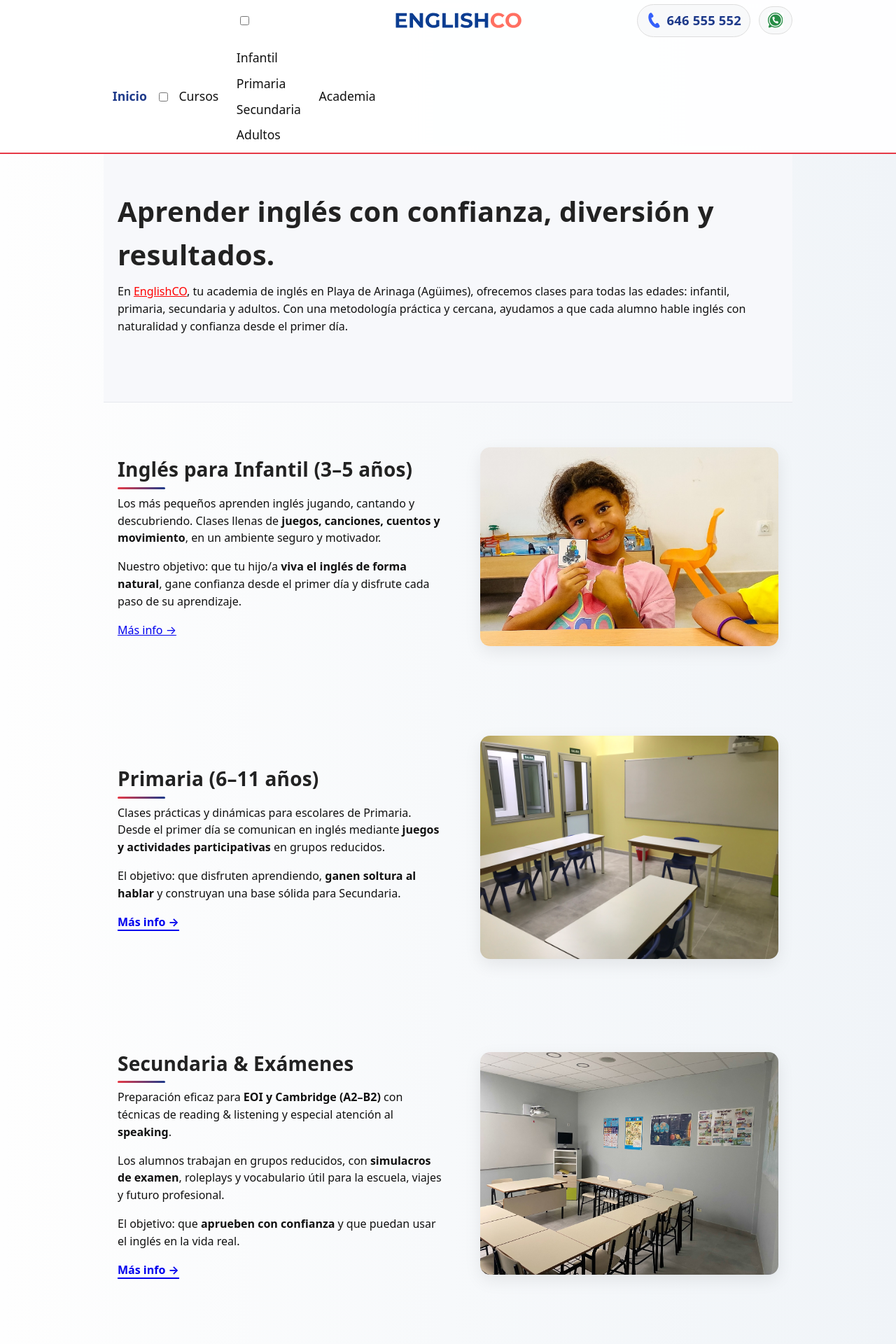
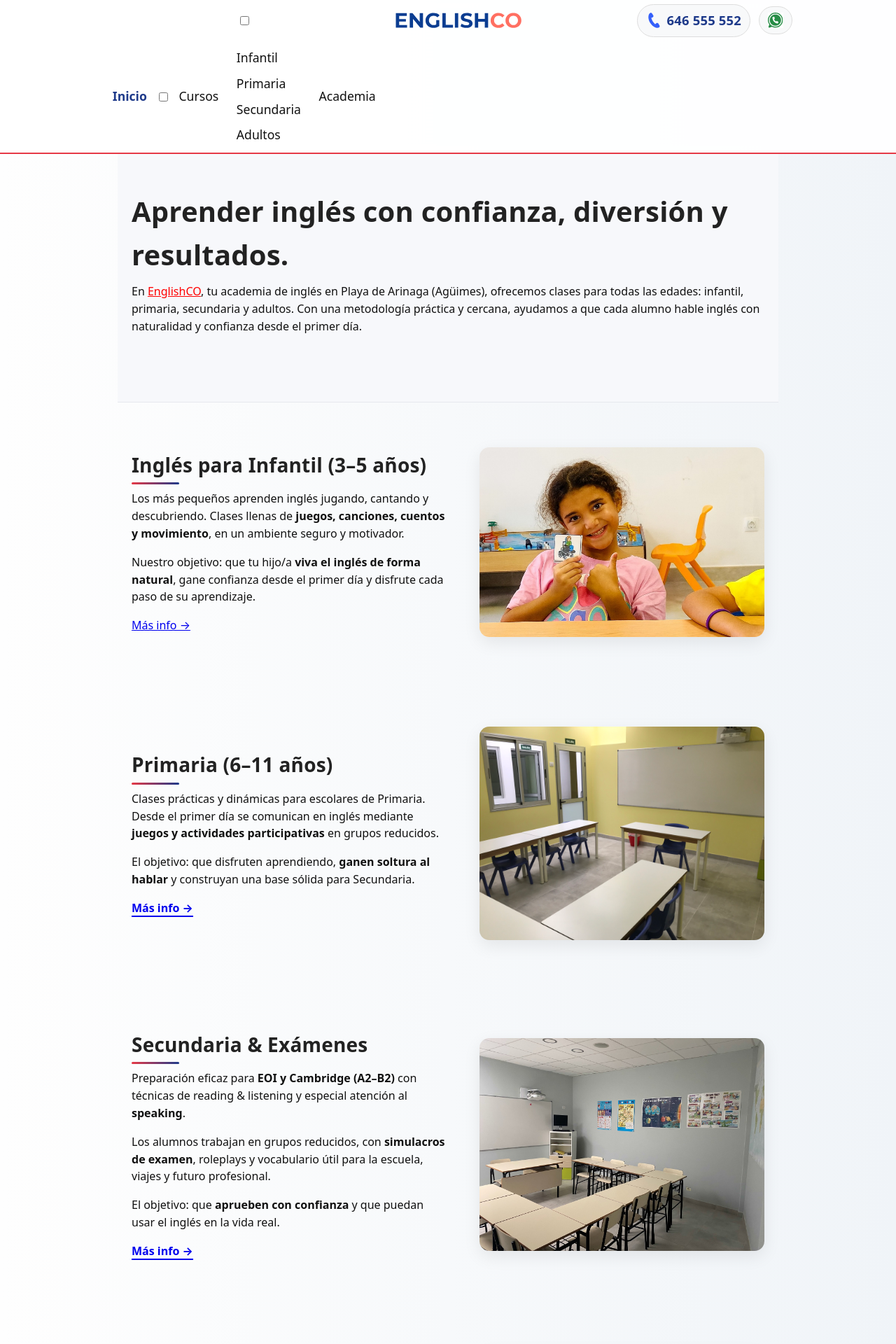
Before and after one commit to dixonbruce/englishco, a Jekyll site: the page built from index.html, in a window 1280 px wide. Shown: the top 1920 px of the page at 70% size. Built offline with Jekyll 4.4.1, drawn with Linux system fonts in a browser that asks for light colours.

Commit message:
Update default.html

```diff
--- a/_layouts/default.html
+++ b/_layouts/default.html
@@ -1,22 +1,16 @@
-<!DOCTYPE html>
+<!-- _layouts/default.html -->
+<!doctype html>
 <html lang="es">
 <head>
-  <meta charset="UTF-8" />
-  <meta name="viewport" content="width=device-width, initial-scale=1" />
-  <meta name="color-scheme" content="light">
-  <meta name="supported-color-schemes" content="light">
-  <title>English Co – Academia de Inglés</title>
-  <link rel="stylesheet" href="style.css?v=9" />
+  <!-- … -->
+  <link rel="stylesheet" href="{{ '/style.css?v=5' | relative_url }}">
 </head>
-
 <body>
   {% include header.html %}
-
-  <main id="main-content">
+  <main class="container" id="main-content">
     {{ content }}
   </main>
-
   {% include footer.html %}
-  <script src="/script.js"></script>
+  <script src="{{ '/assets/js/header.js' | relative_url }}" defer></script>
 </body>
 </html>
```
